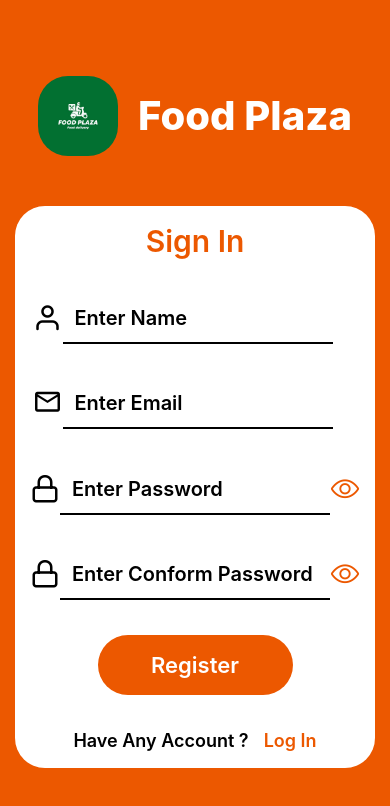
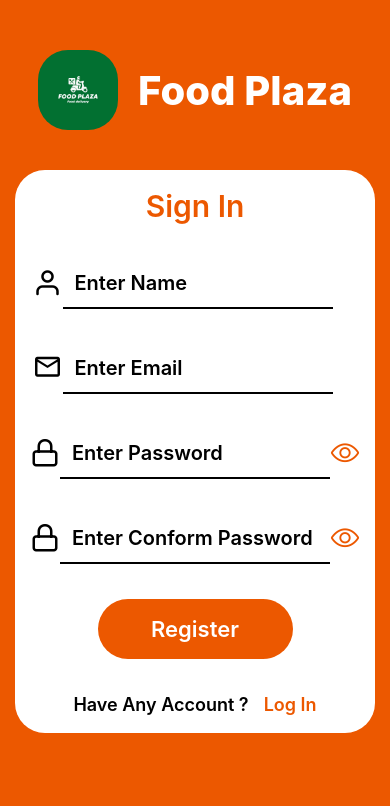
Before and after one commit to Coding-Deb/FOOD_APP, a React Native app in the folder Frontend/: screen /SignIn in a window 390 px wide. Shown: the top 806 px of the page. Built offline with nearby package versions, Linux system fonts and the light colour scheme.

Commit message:
Some Minor Changes Not Necessary

```diff
--- a/Frontend/Screens/SignInScreen.js
+++ b/Frontend/Screens/SignInScreen.js
@@ -1,4 +1,4 @@
-import { Dimensions, Image, SafeAreaView, StyleSheet, Text, TextInput, TouchableOpacity, View } from 'react-native'
+import { Dimensions, Image, SafeAreaView, ScrollView, StyleSheet, Text, TextInput, TouchableOpacity, View } from 'react-native'
 import React, { useState } from 'react'
 import axios from 'axios'
 const height = Dimensions.get('window').height;
@@ -34,7 +34,7 @@ export default function SignInScreen() {
   return (
     <View style={styles.container}>
       <View style={{ height: height, width: width, alignItems: 'center', justifyContent: 'center' }}>
-        <View style={{ flexDirection: 'row', justifyContent: 'center', alignItems: 'center', marginBottom: 50 }}>
+        <View style={{ flexDirection: 'row', justifyContent: 'center', alignItems: 'center', marginBottom: 40, marginTop: 50 }}>
           <Image
             source={require('../assets/Food2.jpg')}
             style={{ height: 80, width: 80, borderRadius: 30, marginRight: 10 }}
@@ -43,7 +43,8 @@ export default function SignInScreen() {
             Food Plaza
           </Text>
         </View>
-        <View style={{ backgroundColor: 'white', height: 1 / 1.5 * height, width: width - 30, alignItems: 'center', justifyContent: 'space-around', borderRadius: 30 }}>
+        <ScrollView contentContainerStyle={{ backgroundColor: 'white', height: 1 / 1.5 * height, width: width - 30, alignItems: 'center', justifyContent: 'space-around', borderRadius: 30, }}>
+          {/* <ScrollView contentContainerStyle={{justifyContent:'center'}}> */}
           <Text style={{ fontSize: 30, fontWeight: '600', color: '#EC5800', }}>
             Sign In
           </Text>
@@ -101,7 +102,8 @@ export default function SignInScreen() {
               </Text>
             </TouchableOpacity>
           </View>
-        </View>
+          {/* </ScrollView> */}
+        </ScrollView>
       </View>
     </View>
   )
```
